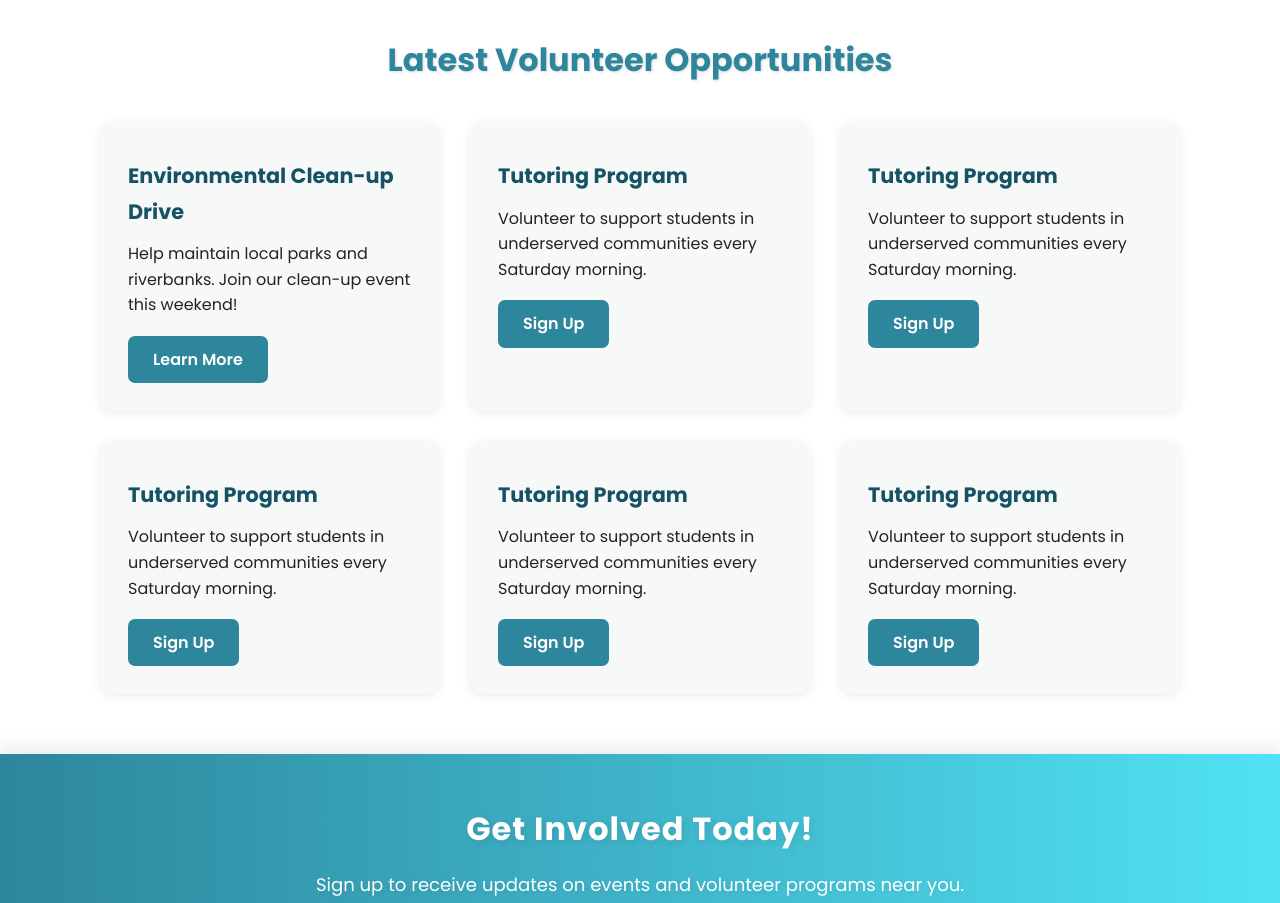
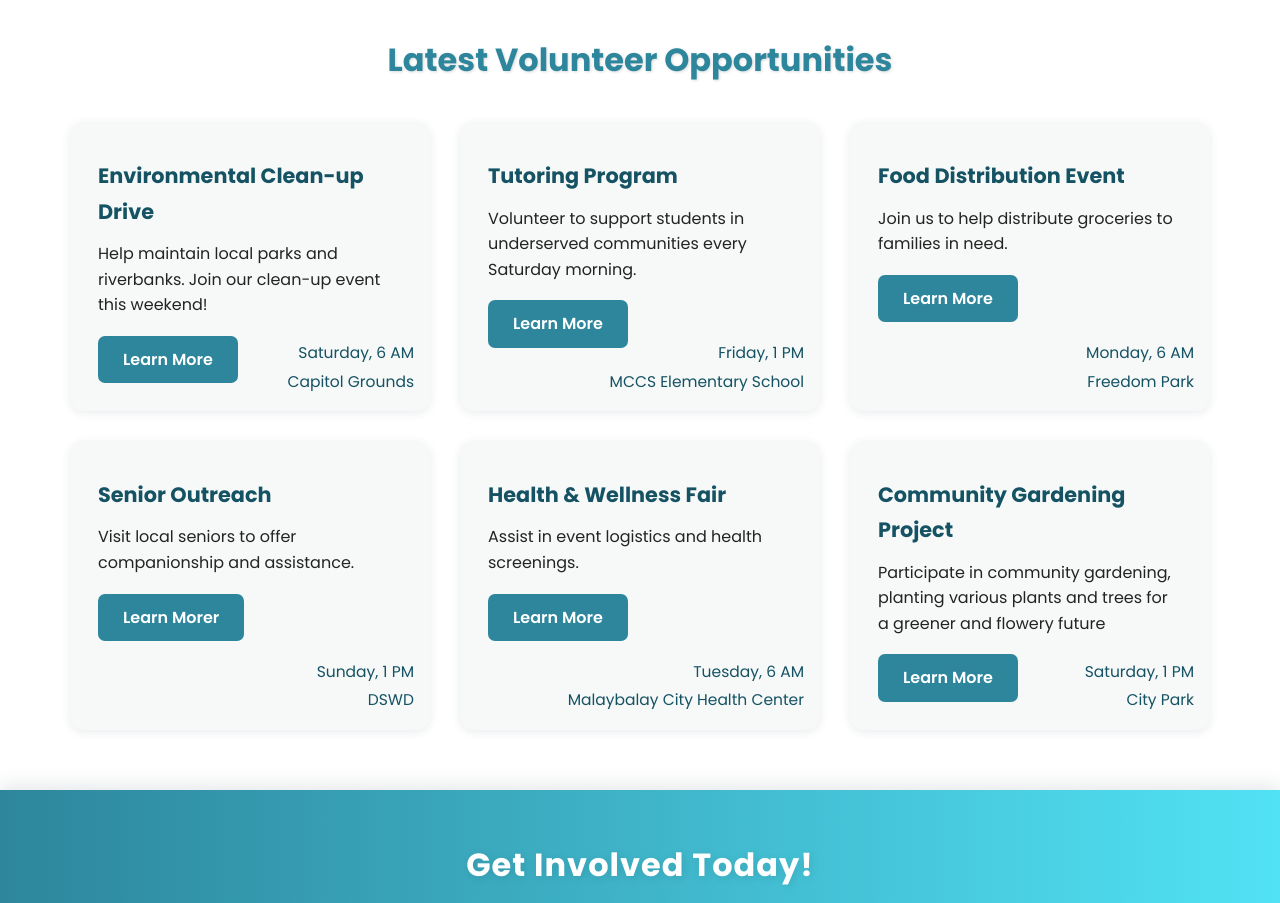
Before and after one commit to CasioCheese/Project-Site, a plain HTML site: page index.html in a window 1280 px wide. Shown: the part 960-1863 px from the top of the page. Drawn offline with Linux system fonts and the light colour scheme.

Commit message:
Home Page Update

```diff
--- a/index.css
+++ b/index.css
@@ -197,10 +197,10 @@ header nav a.active {
 }
 
 .opportunity-list {
-  display: flex;
-  flex-wrap: wrap;
-  justify-content: center;
+  display: grid;
+  grid-template-columns: repeat(3, 1fr); /* Three columns */
   gap: 30px;
+  margin: 0 50px;
 }
 
 .opportunity-card {
@@ -208,12 +208,38 @@ header nav a.active {
   border-radius: 14px;
   box-shadow: 0 2px 10px rgba(44,62,80,0.10);
   padding: 36px 28px 28px 28px;
-  min-width: 250px;
-  max-width: 340px;
   text-align: left;
   transition: transform 0.2s, box-shadow 0.2s;
   display: flex;
   flex-direction: column;
+  position: relative;
+}
+
+.card-details {
+  position: absolute;
+  right: 16px;
+  bottom: 16px;
+  display: flex;
+  flex-direction: column;
+  align-items: flex-end;
+  font-size: 0.97rem;
+  color: var(--secondary);
+}
+
+.card-details .card-date,
+.card-details .card-place {
+  margin-top: 2px;
+}
+
+@media (max-width: 900px) {
+  .opportunity-list {
+    grid-template-columns: repeat(2, 1fr); /* Two columns */
+  }
+}
+@media (max-width: 600px) {
+  .opportunity-list {
+    grid-template-columns: 1fr; /* One column on mobile */
+  }
 }
 
 .opportunity-card h3 {
--- a/index.html
+++ b/index.html
@@ -46,33 +46,56 @@
       <h3>Environmental Clean-up Drive</h3>
       <p>Help maintain local parks and riverbanks. Join our clean-up event this weekend!</p>
       <a href="opportunities.html" class="btn">Learn More</a>
+      <div class="card-details">
+        <span class="card-date">Saturday, 6 AM</span>
+        <span class="card-place">Capitol Grounds</span>
+      </div>
     </div>
     <div class="opportunity-card">
       <h3>Tutoring Program</h3>
       <p>Volunteer to support students in underserved communities every Saturday morning.</p>
-      <a href="opportunities.html" class="btn">Sign Up</a>
+      <a href="opportunities.html" class="btn">Learn More</a>
+      <div class="card-details">
+        <span class="card-date">Friday, 1 PM</span>
+        <span class="card-place">MCCS Elementary School</span>
+      </div>
     </div>
     <div class="opportunity-card">
-      <h3>Tutoring Program</h3>
-      <p>Volunteer to support students in underserved communities every Saturday morning.</p>
-      <a href="opportunities.html" class="btn">Sign Up</a>
+      <h3>Food Distribution Event</h3>
+      <p>Join us to help distribute groceries to families in need. </p>
+      <a href="opportunities.html" class="btn">Learn More</a>
+      <div class="card-details">
+        <span class="card-date">Monday, 6 AM</span>
+        <span class="card-place">Freedom Park</span>
+      </div>
     </div>
     <div class="opportunity-card">
-      <h3>Tutoring Program</h3>
-      <p>Volunteer to support students in underserved communities every Saturday morning.</p>
-      <a href="opportunities.html" class="btn">Sign Up</a>
+      <h3>Senior Outreach</h3>
+      <p>	Visit local seniors to offer companionship and assistance.</p>
+      <a href="opportunities.html" class="btn">Learn Morer</a>
+      <div class="card-details">
+        <span class="card-date">Sunday, 1 PM</span>
+        <span class="card-place">DSWD</span>
+      </div>
     </div>
     <div class="opportunity-card">
-      <h3>Tutoring Program</h3>
-      <p>Volunteer to support students in underserved communities every Saturday morning.</p>
-      <a href="opportunities.html" class="btn">Sign Up</a>
+      <h3>Health & Wellness Fair</h3>
+      <p>Assist in event logistics and health screenings.</p>
+      <a href="opportunities.html" class="btn">Learn More</a>
+      <div class="card-details">
+        <span class="card-date">Tuesday, 6 AM</span>
+        <span class="card-place">Malaybalay City Health Center</span>
+      </div>
     </div>
     <div class="opportunity-card">
-      <h3>Tutoring Program</h3>
-      <p>Volunteer to support students in underserved communities every Saturday morning.</p>
-      <a href="opportunities.html" class="btn">Sign Up</a>
+      <h3>Community Gardening Project</h3>
+      <p>Participate in community gardening, planting various plants and trees for a greener and flowery future</p>
+      <a href="opportunities.html" class="btn">Learn More</a>
+        <div class="card-details">
+        <span class="card-date">Saturday, 1 PM</span>
+        <span class="card-place">City Park</span>
+      </div>
     </div>
-  </div>
   </section>
 
   <section class="cta-banner">
```
